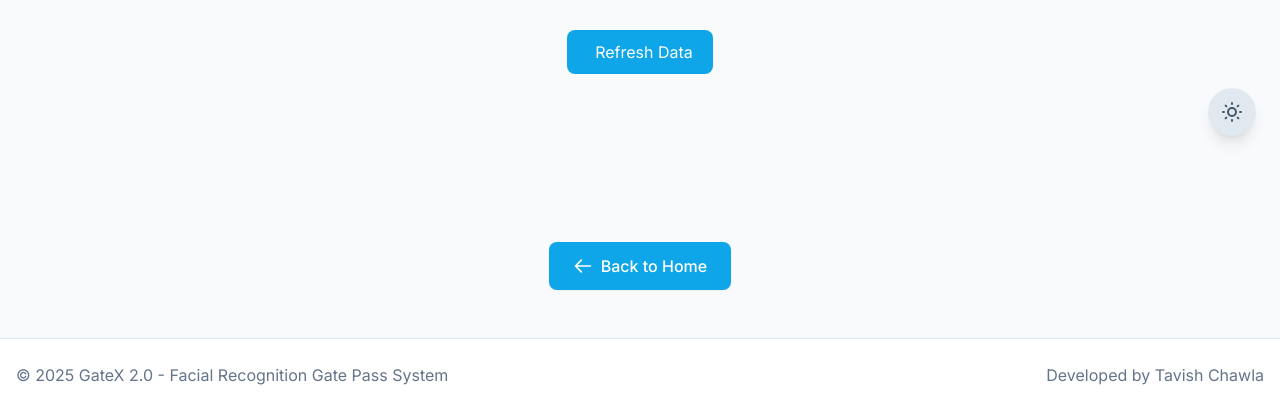
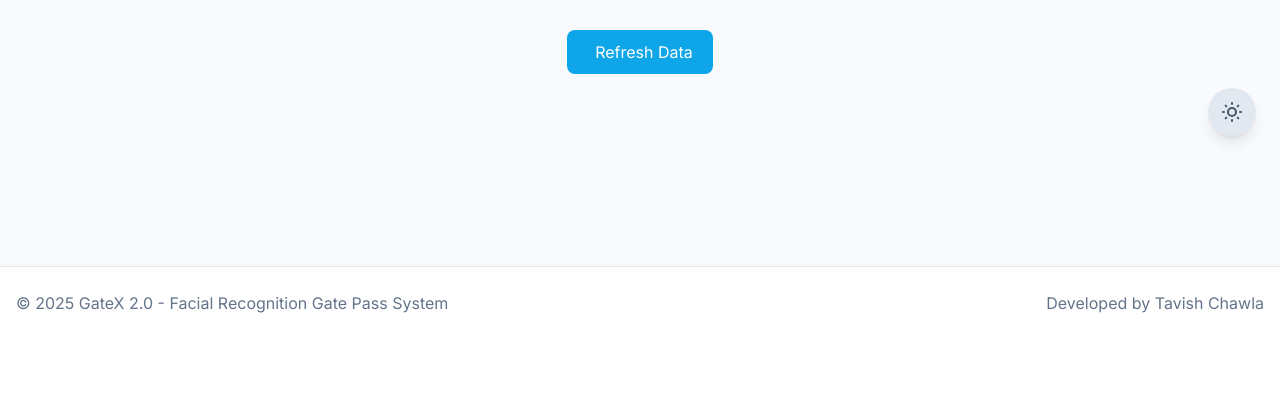
Before and after one commit to tchawla827/GateX_2.0, a Flask app: page /view_out_students in a window 1280 px wide. Shown: the part 640-1051 px from the top of the page. After the commit the page ends 953 px from the top, so only its background shows below. Run offline with Flask 3, Linux system fonts and the light colour scheme; the visitor is signed in with stand-in values (Sample User, id 1); data that the repository does not hold is empty; parts of the project's set-up code (start-up, migrations or seed data) failed here and were passed over.

Commit message:
removed the extraneous back to home button

```diff
--- a/template/view_out_students.html
+++ b/template/view_out_students.html
@@ -63,15 +63,6 @@
         </a>
     </div>
     {% endif %}
-
-    <div class="mt-10 flex justify-center">
-        <a href="{{ url_for('home') }}" class="btn-primary inline-flex items-center px-6 py-3 transition-transform hover:scale-[1.02]">
-            <svg xmlns="http://www.w3.org/2000/svg" class="h-5 w-5 mr-2" fill="none" viewBox="0 0 24 24" stroke="currentColor">
-                <path stroke-linecap="round" stroke-linejoin="round" stroke-width="2" d="M10 19l-7-7m0 0l7-7m-7 7h18" />
-            </svg>
-            Back to Home
-        </a>
-    </div>
 </div>
 
 <style>
```
